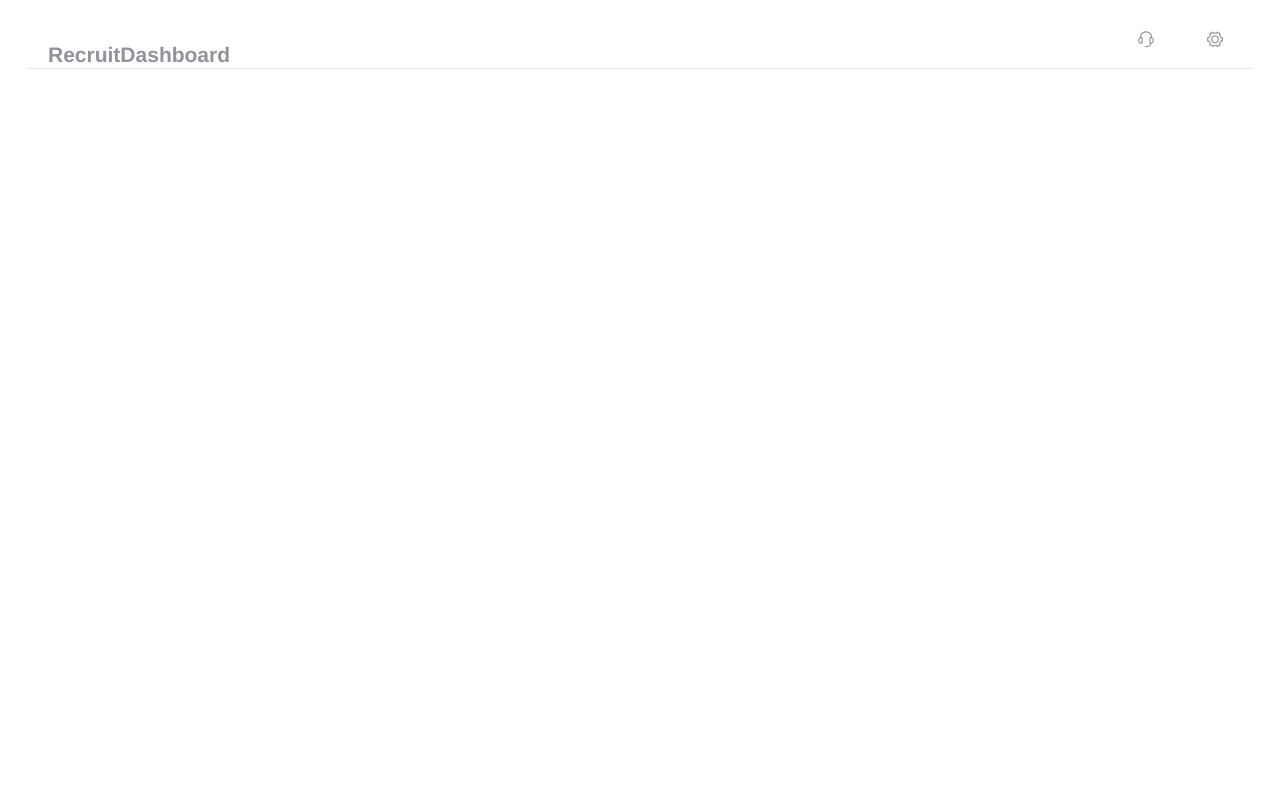
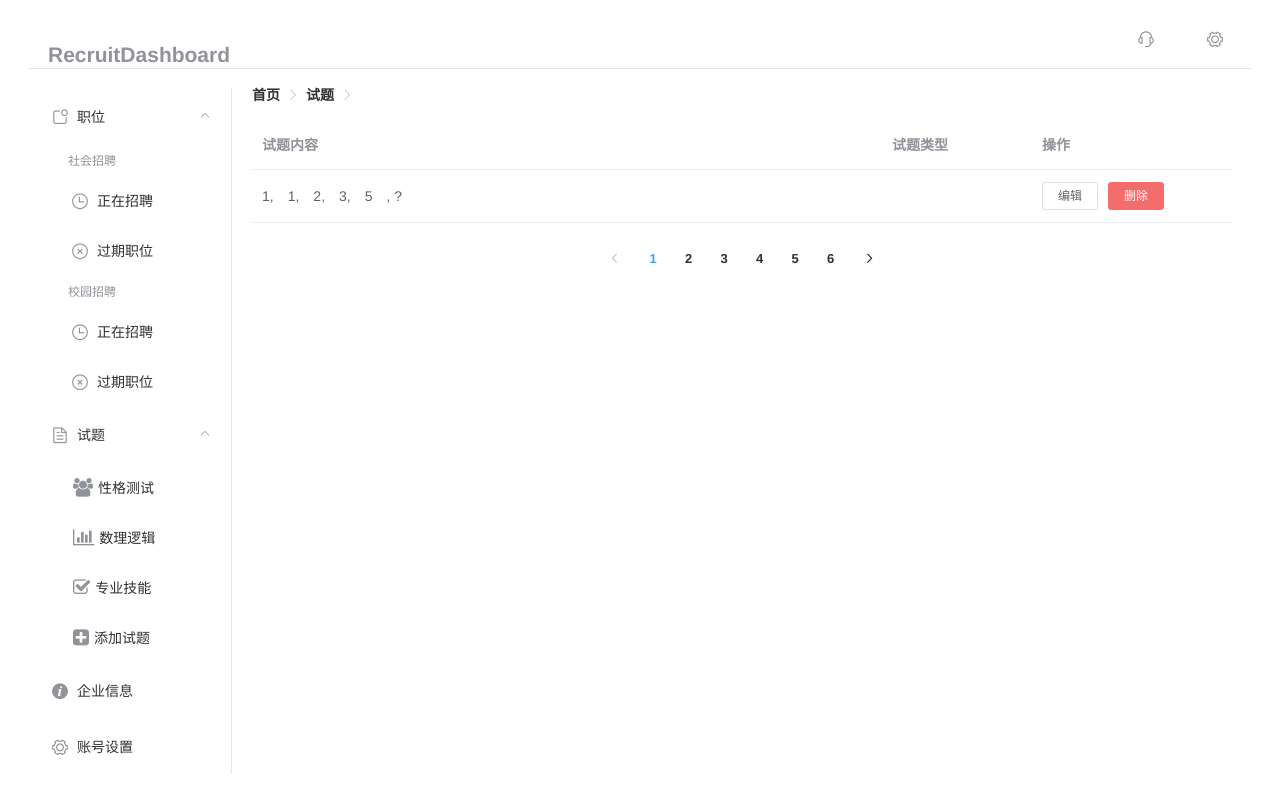
Before and after one commit to Kelsiii/TalentedRecruit, a Vue app in the folder web/: page /#/questionlist/1 in a window 1280 px wide. Built offline with nearby package versions, Linux system fonts and the light colour scheme.

Commit message:
Question list & operation page

```diff
--- a/web/src/App.vue
+++ b/web/src/App.vue
@@ -12,9 +12,6 @@
       <router-view/>
 
     </el-main>
-    <el-footer>
-
-    </el-footer>
   </el-container>
 </template>
 
--- a/web/src/assets/main.css
+++ b/web/src/assets/main.css
@@ -34,6 +34,7 @@
   border: none;
 }
 
+
 .item-container {
   position: relative;
   width: 100%;
@@ -66,3 +67,22 @@
   text-decoration: none;
   color: #606266
 }
+
+.item-delete-btn {
+  position: absolute;
+  top: -3px;
+  right: -30px;
+  padding-right: 0px;
+  font-size: 20px;
+  border: none;
+  color: #F56C6C;
+}
+.item-delete-btn :hover {
+  color: #F56C6C;
+}
+.item-delete-btn :active {
+  color: #F56C6C;
+}
+.item-delete-btn :focus {
+  color: #F56C6C;
+}
--- a/web/src/views/Info.vue
+++ b/web/src/views/Info.vue
@@ -32,7 +32,7 @@
         </div>
         <div class="item-container">
           <div class="item-ltitle"><span>公司简介</span></div>
-          <el-button class="item-btn" plain icon="el-icon-edit" @click="goEdit"></el-button>
+          <el-button class="item-btn" icon="el-icon-edit" @click="goEdit"></el-button>
           <p id="description">
             果壳网是国内最具影响力的泛科学网络媒体，致力于提供负责任的科学、科技主题内容。<br/>
             自2010年创办以来，果壳网用有趣、多元化的方式在科普、泛知识等领域进行科学传播，吸引了大批乐于接受新知识、新观念，追求品质的科技青年。<br/>
--- a/web/src/views/InfoEdit.vue
+++ b/web/src/views/InfoEdit.vue
@@ -2,8 +2,8 @@
   <div class="main-part">
     <bread-crumb :items="bread_items"></bread-crumb>
     <el-row>
-      <el-col :span="12">
-        <el-form ref="form" :model="form" label-width="80px">
+      <el-col :span="16">
+        <el-form ref="form" :model="form" label-width="80px" style="padding:20px 0">
           <el-form-item label="所属行业">
             <el-input v-model="form.industry"></el-input>
           </el-form-item>
@@ -91,6 +91,10 @@
           path: '/info',
           name: 'Info'
         })
+      },
+
+      submitForm(){
+
       }
     }
   }
@@ -99,6 +103,6 @@
 
 <style>
   #description-edit textarea{
-    min-height: 350px !important;
+    min-height: 300px !important;
   }
 </style>
--- a/web/src/views/PositionList.vue
+++ b/web/src/views/PositionList.vue
@@ -73,14 +73,11 @@
           subtitle: '首页',
           path: '/dashboard'
         },{
-          subtitle: '职位',
-          path: '/'
+          subtitle: '职位'
         },{
-          subtitle: recruit_type,
-          path: '/'
+          subtitle: recruit_type
         },{
-          subtitle: recruit_status,
-          path: '/'
+          subtitle: recruit_status
         }]
       }
     },
--- a/web/src/views/SideMenu.vue
+++ b/web/src/views/SideMenu.vue
@@ -8,7 +8,7 @@
             :default-openeds="activeOpeneds"
           >
 
-            <el-submenu index="1" :route="{path: '/setting'}">
+            <el-submenu index="position" >
               <template slot="title">
                 <i class="el-icon-news"></i>
                 <span>职位</span>
@@ -39,23 +39,27 @@
 
 
             </el-submenu>
-            <el-submenu index="2" :route="{path: '/setting'}">
+            <el-submenu index="question" >
               <template slot="title">
                 <i class="el-icon-document"></i>
                 <span>试题</span>
               </template>
 
-              <el-menu-item index="1-1">
+              <el-menu-item index="questionlist/personality" :route="{path: '/questionlist/personality'}">
                 <i class="fa fa-users fa-lg"></i>
                 <span slot="title">性格测试</span>
               </el-menu-item>
-              <el-menu-item index="1-1">
+              <el-menu-item index="questionlist/logic" :route="{path: '/questionlist/logic'}">
                 <i class="fa fa-bar-chart fa-lg"></i>
                 <span slot="title">数理逻辑</span>
               </el-menu-item>
-              <el-menu-item index="1-1">
+              <el-menu-item index="questionlist/professionalism" :route="{path: '/questionlist/professionalism'}">
                 <i class="fa fa-check-square-o fa-lg"></i>
                 <span slot="title">专业技能</span>
+              </el-menu-item>
+              <el-menu-item index="question/add" :route="{path: '/question/add/new'}">
+                <i class="fa fa-plus-square fa-lg"></i>
+                <span slot="title">添加试题</span>
               </el-menu-item>
             </el-submenu>
             <el-menu-item index="info" :route="{path: '/info'}">
@@ -83,7 +87,7 @@
   export default {
     data(){
       return {
-        "activeOpeneds" : ["1","2"]
+        "activeOpeneds" : ["question","position"]
       }
     },
     methods: {
--- /dev/null
+++ b/web/src/views/question/Operate.vue
@@ -0,0 +1,139 @@
+<template>
+  <div class="main-part">
+    <bread-crumb :items="bread_items"></bread-crumb>
+    <el-row>
+      <el-col :span="16">
+        <el-form ref="form" :model="form" label-width="80px" style="padding:20px 0">
+          <el-form-item label="试题类别">
+            <el-select v-model="form.type" placeholder="请选择试题类别">
+              <el-option label="性格测试" value="personality"></el-option>
+              <el-option label="数理逻辑" value="logic"></el-option>
+              <el-option label="专业技能" value="professionalism"></el-option>
+            </el-select>
+          </el-form-item>
+          <el-form-item id="description-edit" label="试题内容">
+            <el-input type="textarea"  v-model="form.content"></el-input>
+          </el-form-item>
+
+          <el-form-item
+            v-for="(item, index) in form.options"
+            v-bind:label="'选项'+item.option"
+            v-bind:id="'option-'+item.option">
+            <el-input v-model="item.content"></el-input>
+            <el-button
+              v-if="index+1 == form.optionNum && index>1"
+              @click="deleteOption"
+              class="item-delete-btn"
+              type="text">
+              <i class="el-icon-remove"></i>
+            </el-button>
+          </el-form-item>
+
+          <el-form-item>
+          <el-button type="text" @click="addOption"><i class="el-icon-circle-plus-outline"></i>添加选项</el-button>
+          </el-form-item>
+
+          <el-form-item label="正确答案">
+            <el-select v-model="form.correct_answer" >
+
+              <el-option v-for="item in form.options" v-bind:label=item.option v-bind:value=item.option></el-option>
+
+            </el-select>
+          </el-form-item>
+
+          <el-form-item>
+            <el-button type="primary" @click="submitForm">提交</el-button>
+            <el-button @click="cancelForm">取消</el-button>
+          </el-form-item>
+
+        </el-form>
+      </el-col>
+    </el-row>
+  </div>
+</template>
+
+<script>
+  import BreadCrumb from '@/components/BreadCrumb'
+
+  export default {
+    components: {
+      BreadCrumb
+    },
+    watch: {
+      '$route' () {
+        let operation = this.$route.params.operation == 'add' ? '添加试题' : '编辑试题'
+
+        this.bread_items= [
+          {
+            subtitle: '首页',
+            path: '/dashboard'
+          },
+          {
+            subtitle: '试题'
+          },
+          {
+            subtitle: operation
+          }
+        ]
+      }
+    },
+    data() {
+      let operation = this.$route.params.operation == 'add' ? '添加试题' : '编辑试题'
+      return {
+        bread_items: [
+          {
+            subtitle: '首页',
+            path: '/dashboard'
+          },
+          {
+            subtitle: '试题'
+          },
+          {
+            subtitle: operation
+          }
+        ],
+        form: {
+          type:"personality",
+          content: "",
+          options:[{
+            option:'A',
+            content:''
+          },{
+            option:'B',
+            content:''
+          }],
+          optionNum:2,
+          correct_answer:"A"
+
+        }
+
+      }
+    },
+    methods: {
+      cancelForm() {
+        this.$router.back()
+      },
+
+      submitForm() {
+        console.log(this.form)
+
+      },
+
+      addOption() {
+        let last_option = this.form.options.slice(-1)[0].option
+        let next_option = String.fromCharCode(last_option.charCodeAt(0) + 1);
+        this.form.options.push({
+          option: next_option,
+          content: ''
+        })
+        this.form.optionNum += 1
+      },
+
+      deleteOption() {
+        this.form.options.pop()
+        this.form.optionNum -= 1
+      }
+    }
+  }
+
+</script>
--- /dev/null
+++ b/web/src/views/question/QuestionList.vue
@@ -0,0 +1,136 @@
+<template>
+  <div class="main-part">
+    <bread-crumb :items="bread_items"></bread-crumb>
+    <el-table
+      :data="tableData"
+      stripe
+      style="width: 100%"
+    >
+      <el-table-column
+        prop="content"
+        label="试题内容">
+      </el-table-column>
+      <el-table-column
+        prop="type"
+        label="试题类型"
+        width="150"
+      >
+      </el-table-column>
+      <el-table-column label="操作" width="200">
+        <template slot-scope="scope">
+          <el-button
+            size="mini"
+            @click="handleEdit(scope.$index, scope.row)">编辑</el-button>
+          <el-button
+            size="mini"
+            type="danger"
+            @click="handleDelete(scope.$index, scope.row)">删除</el-button>
+        </template>
+      </el-table-column>
+    </el-table>
+    <div class="pagination">
+      <el-pagination
+        layout="prev, pager, next"
+        :total= total
+        :page-size = count
+        @current-change = "handlePageChange"
+      >
+      </el-pagination>
+    </div>
+  </div>
+</template>
+
+<script>
+  import BreadCrumb from '@/components/BreadCrumb'
+
+  export default {
+
+    components: {
+      BreadCrumb
+    },
+    watch: {
+      '$route'() {
+        let route_type = this.$route.params.type
+        let question_type = ''
+        switch(route_type){
+          case 'personality':
+            question_type = '性格测试';
+            break
+          case 'logic':
+            question_type = '数理逻辑';
+            break
+          case 'professionalism':
+            question_type = '专业技能';
+            break
+          default:
+            question_type = ''
+        }
+
+        this.bread_items = [{
+          subtitle: '首页',
+          path: '/dashboard'
+        }, {
+          subtitle: '试题'
+        }, {
+          subtitle: question_type
+        }]
+      }
+    },
+    data() {
+      let route_type = this.$route.params.type
+      let question_type = ''
+      switch(route_type){
+        case 'personality':
+          question_type = '性格测试';
+          break
+        case 'logic':
+          question_type = '数理逻辑';
+          break
+        case 'professionalism':
+          question_type = '专业技能';
+          break
+        default:
+          question_type = ''
+      }
+
+      return {
+        bread_items: [
+          {
+            subtitle: '首页',
+            path: '/dashboard'
+          }, {
+            subtitle: '试题'
+          }, {
+            subtitle: question_type
+          }
+        ],
+        tableData: [{
+          content: '1,　1,　2,　3,　5　, ?',
+          type: question_type,
+          id: 'unused'
+        }],
+        total: 57,
+        count: 10
+      }
+    },
+    methods: {
+      handleEdit(index, row) {
+        console.log(index, row);
+        this.$router.push({ path: `/question/edit/${row.id}` })
+      },
+      handleDelete(index, row) {
+        console.log(index, row);
+      },
+      formatter(row, column) {
+        return row.address;
+      },
+      filterHandler(value, row, column) {
+        const property = column['property'];
+        return row[property] === value;
+      },
+      handlePageChange(currentPage){
+        console.log(currentPage)
+      }
+    }
+  }
+</script>
```
Also changed, not shown: web/src/router/index.js (+11 -1 lines).
